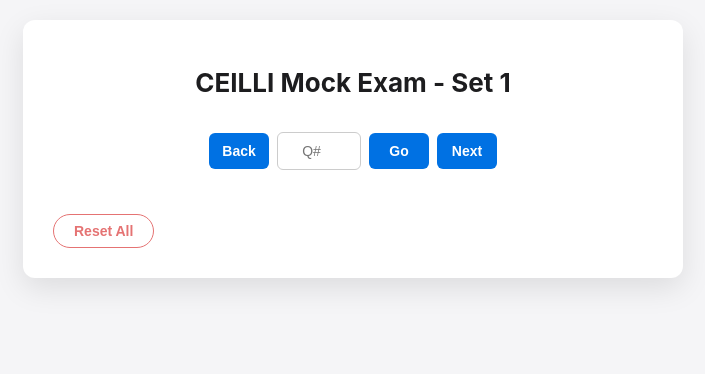
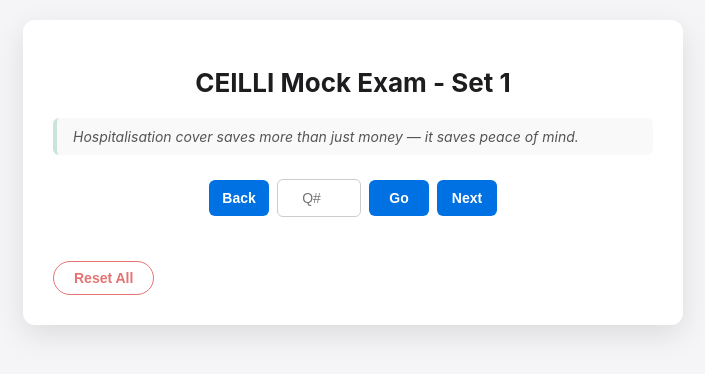
Before and after one commit to TND4-ZQJS/pcilmockexamset2, a plain HTML site: page index.html in a window 1280 px wide. Shown: the whole page, without its empty margins (287-992 px from the left). Drawn offline with Linux system fonts and the light colour scheme; no server answers.

Commit message:
Update index.html

```diff
--- a/index.html
+++ b/index.html
@@ -9,6 +9,7 @@
 <body>
   <div class="container">
     <h1 id="page-title">CEILLI Mock Exam - Set 1</h1>
+<div id="quote-box" class="quote-box"></div>
 <div id="resume-banner" class="resume-banner">
   Resumed from your last session. <span class="close-btn" onclick="dismissResumeBanner()">×</span>
 </div>
```
